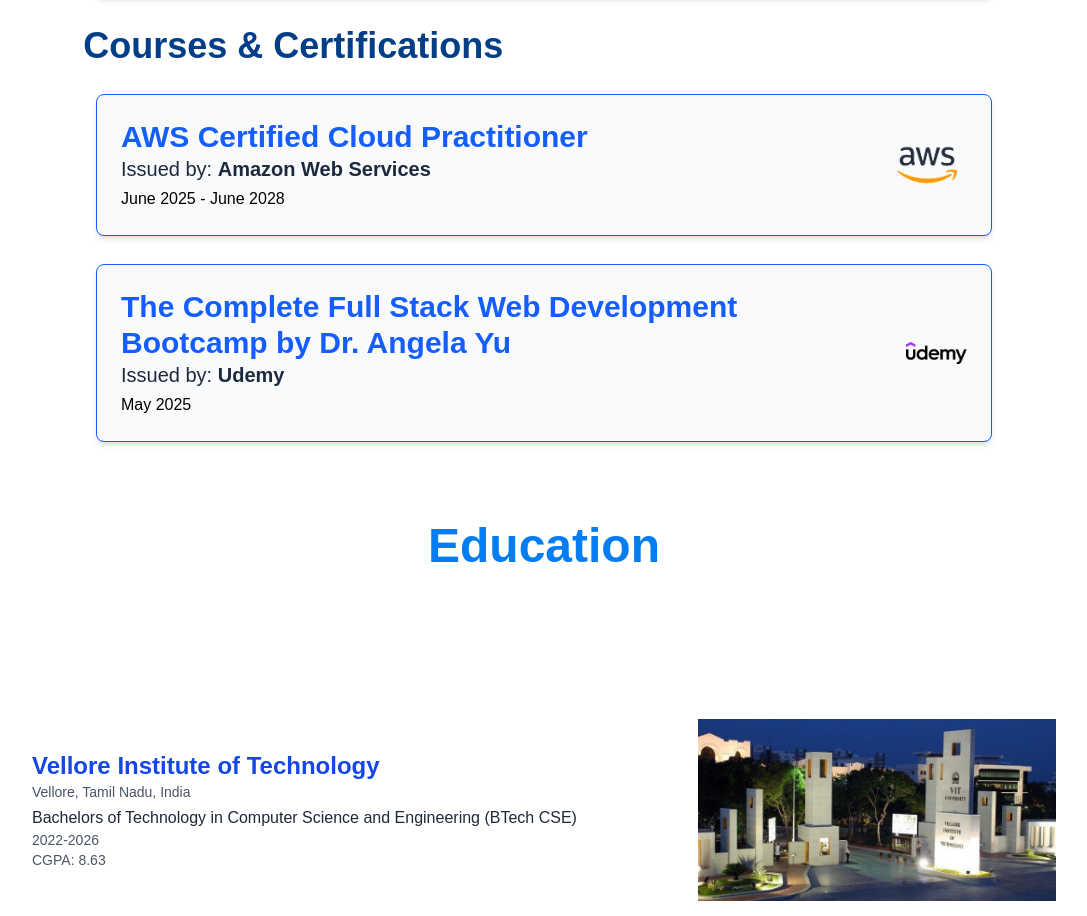
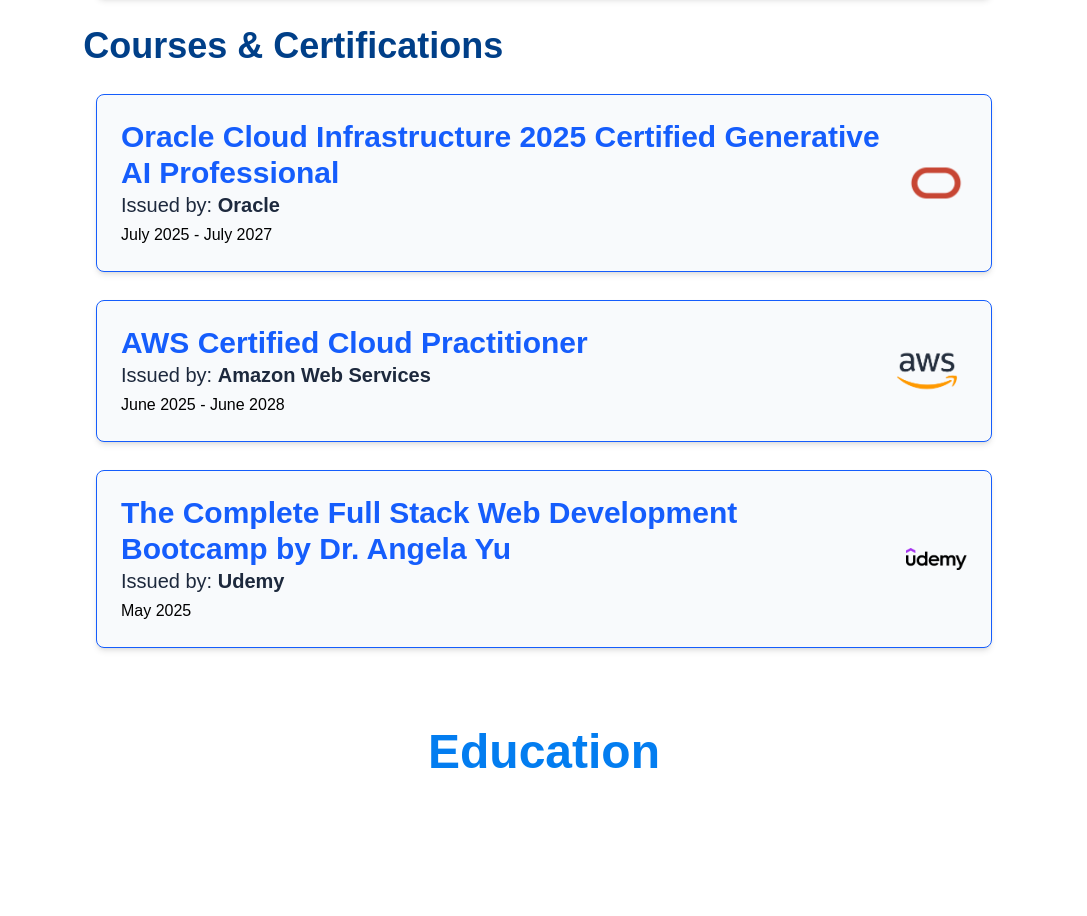
Before and after one commit to krishang-r/krishangratra, a Next.js app: page / in a window 1280 px wide. Shown: the part 4932-5848 px from the top of the page, without its empty margins (96-1183 px from the left). Built offline with nearby package versions, Linux system fonts and the light colour scheme.

Commit message:
Oracle course added

```diff
--- a/components/ExperienceSection.tsx
+++ b/components/ExperienceSection.tsx
@@ -32,6 +32,12 @@
         Courses & Certifications
       </div>
       <CourseCard
+        title='Oracle Cloud Infrastructure 2025 Certified Generative AI Professional'
+        org='Oracle'
+        validity='July 2025 - July 2027'
+        orgLogo='oracle.png'
+      />
+      <CourseCard
         title='AWS Certified Cloud Practitioner'
         org='Amazon Web Services'
         validity='June 2025 - June 2028'
```
Also changed, not shown: public/logo/oracle.png (added).
